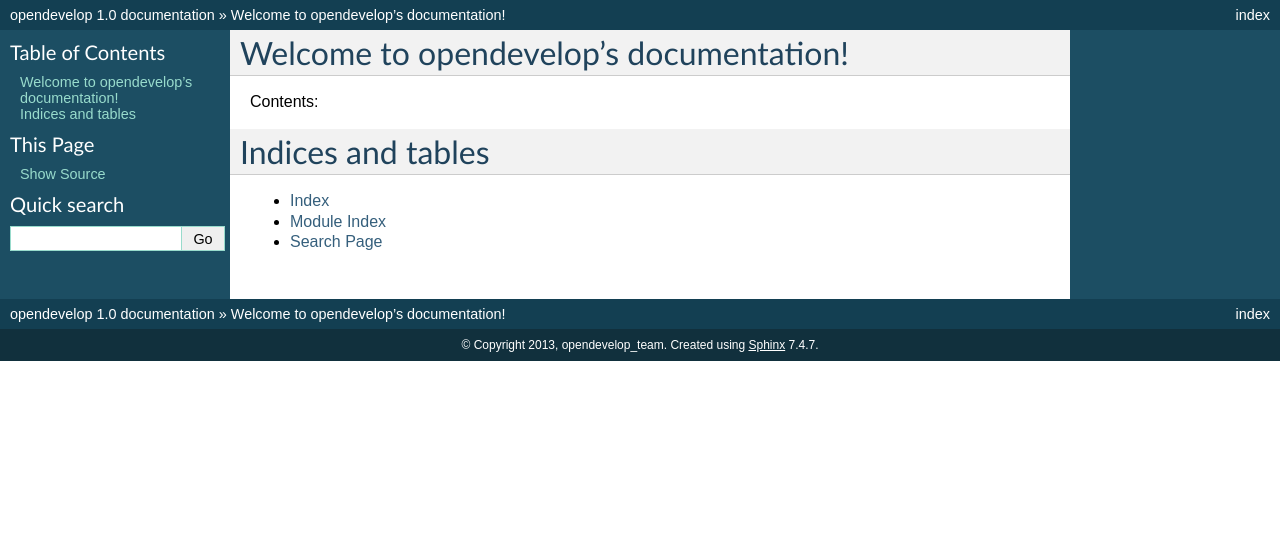
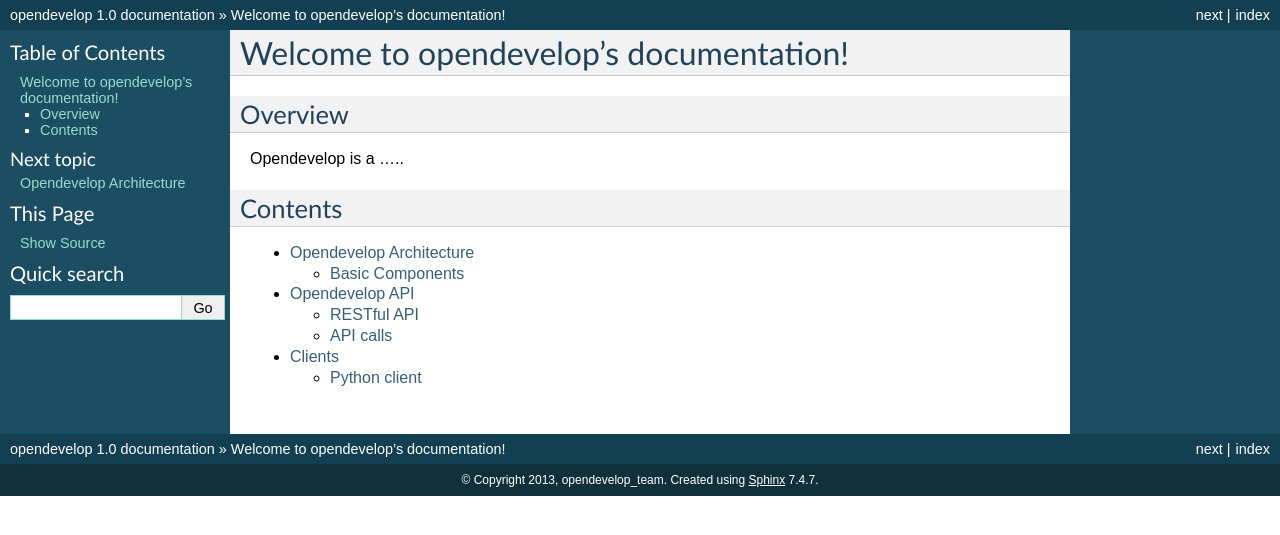
Before and after one commit to opendevelop/opendevelop, a Sphinx documentation site: the page built from docs/index.rst, in a window 1280 px wide. Shown: the top 535 px of the page. Built offline with Sphinx 7.4.7, drawn with Linux system fonts in a browser that asks for light colours.

Commit message:
Create the basic structure

```diff
--- /dev/null
+++ b/docs/api.rst
@@ -0,0 +1,9 @@
+Opendevelop API
+^^^^^^^^^^^^^^^
+
+
+RESTful API
+===========
+
+API calls
+=========
--- /dev/null
+++ b/docs/architecture.rst
@@ -0,0 +1,5 @@
+Opendevelop Architecture
+^^^^^^^^^^^^^^^^^^^^^^^^
+
+Basic Components
+================
--- /dev/null
+++ b/docs/clients.rst
@@ -0,0 +1,6 @@
+Clients
+^^^^^^^
+
+
+Python client
+=============
--- a/docs/index.rst
+++ b/docs/index.rst
@@ -3,19 +3,23 @@
    You can adapt this file completely to your liking, but it should at least
    contain the root `toctree` directive.
 
+
 Welcome to opendevelop's documentation!
-=======================================
+^^^^^^^^^^^^^^^^^^^^^^^^^^^^^^^^^^^^^^^
 
-Contents:
+Overview
+========
+
+Opendevelop is a .....
+
+
+Contents
+========
 
 .. toctree::
-   :maxdepth: 2
+    :maxdepth: 2
+    :glob:
 
-
-
-Indices and tables
-==================
-
-* :ref:`genindex`
-* :ref:`modindex`
-* :ref:`search`
+    architecture
+    api
+    clients
```
